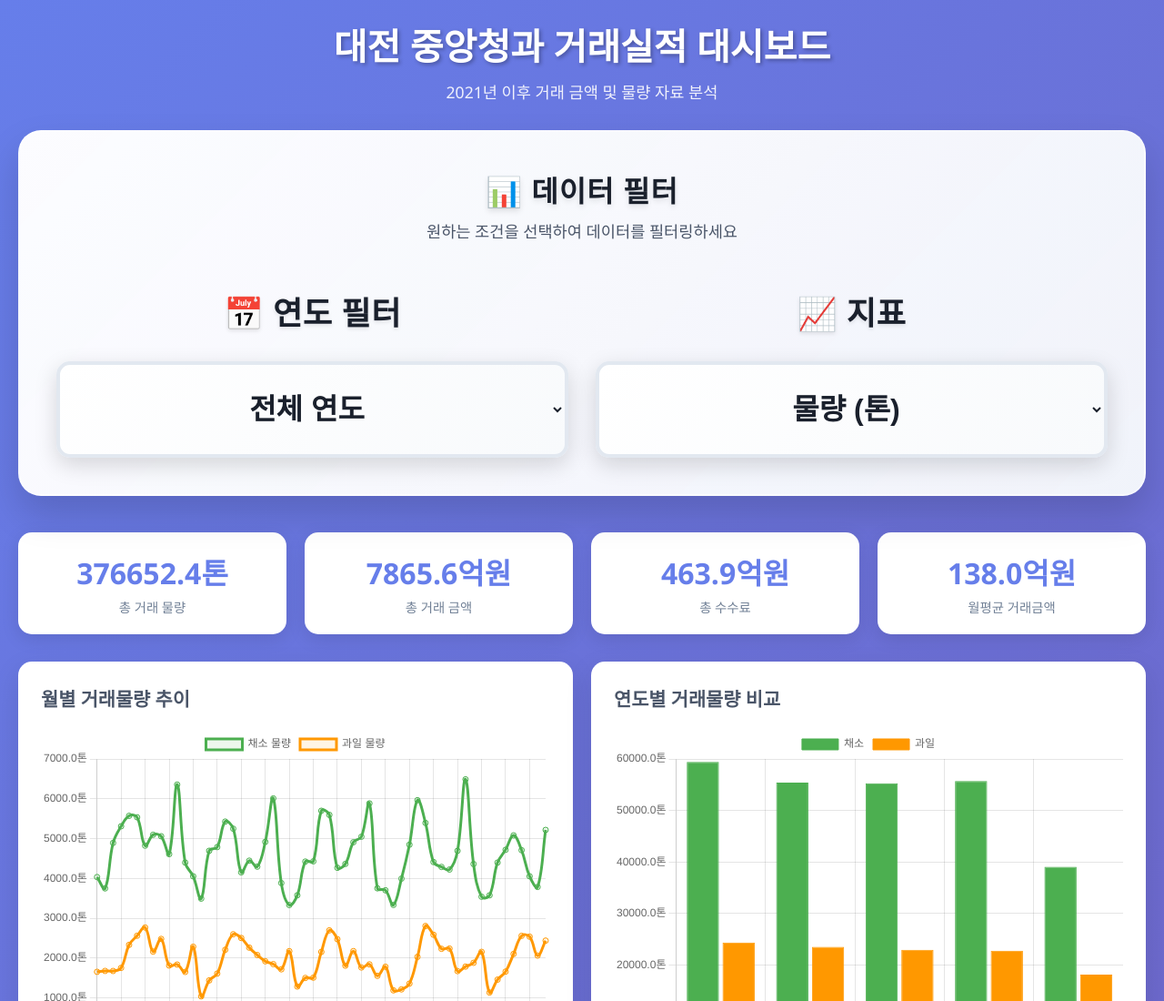
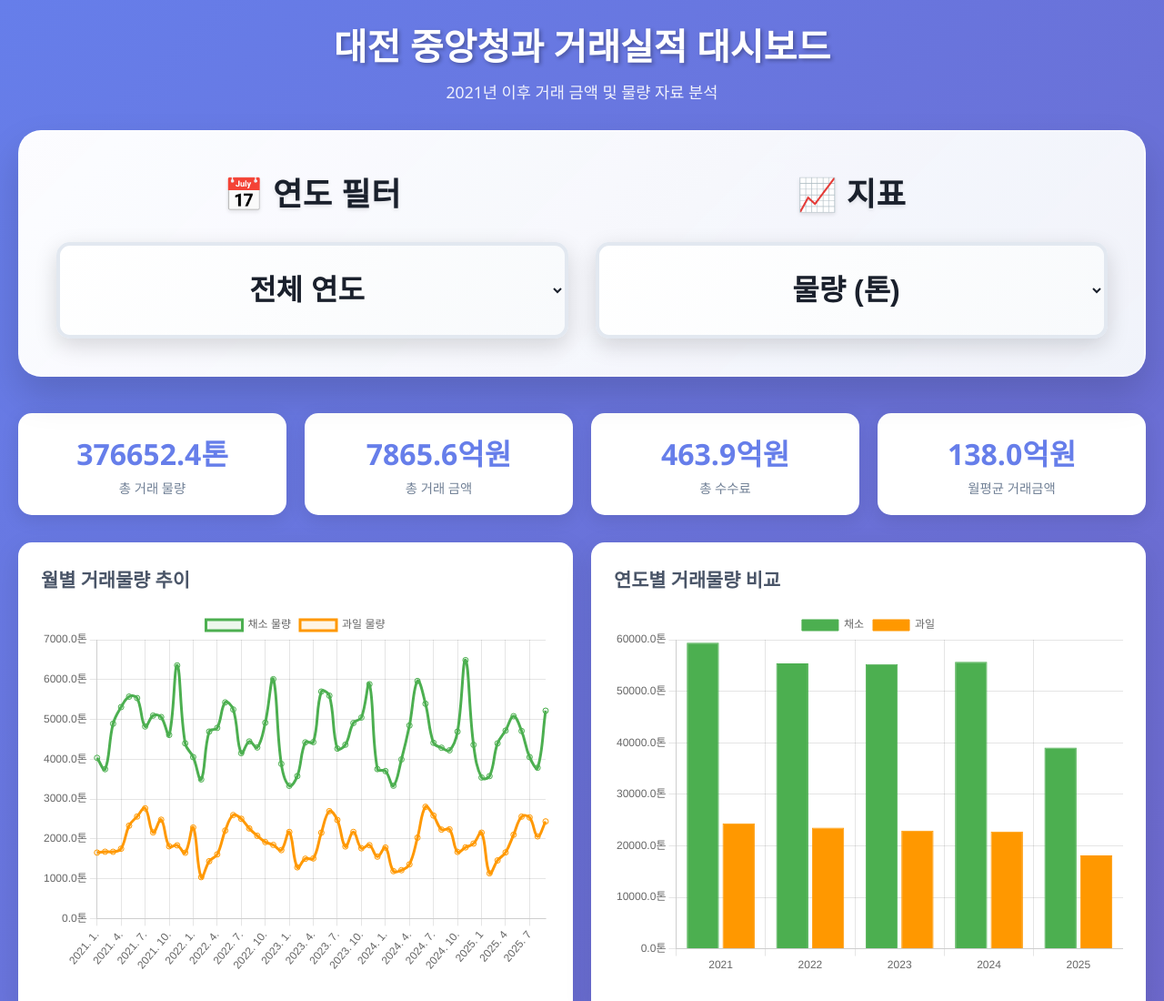
Before and after one commit to SongT-50/trade-dashboard, a website: page index.html in a window 1280 px wide. Shown: the top 1100 px of the page at 91% size. Drawn offline with nearby package versions, Linux system fonts and the light colour scheme.

Commit message:
Update index.html

```diff
--- a/index.html
+++ b/index.html
@@ -407,10 +407,6 @@
         </div>
 
         <div class="controls">
-            <div style="width: 100%; text-align: center; margin-bottom: 20px;">
-                <h2 style="color: #1a202c; font-size: 2rem; font-weight: 800; margin: 0; text-shadow: 0 3px 6px rgba(0,0,0,0.1); letter-spacing: 1px;">📊 데이터 필터</h2>
-                <p style="color: #4a5568; font-size: 1.1rem; margin: 10px 0 0 0; font-weight: 500;">원하는 조건을 선택하여 데이터를 필터링하세요</p>
-            </div>
             <div class="control-group">
                 <label for="yearFilter">📅 연도 필터</label>
                 <select id="yearFilter">
```
